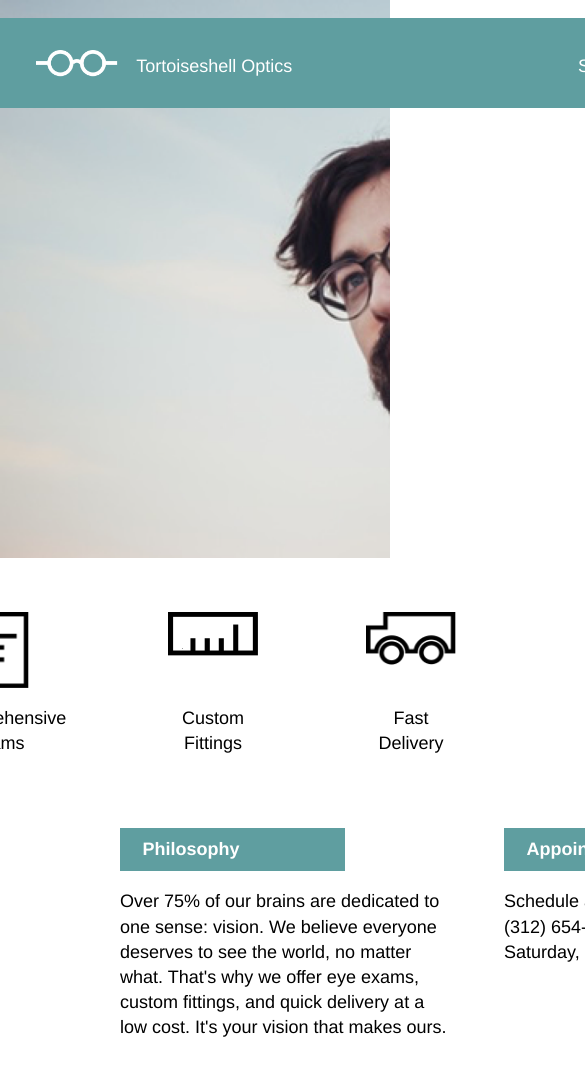
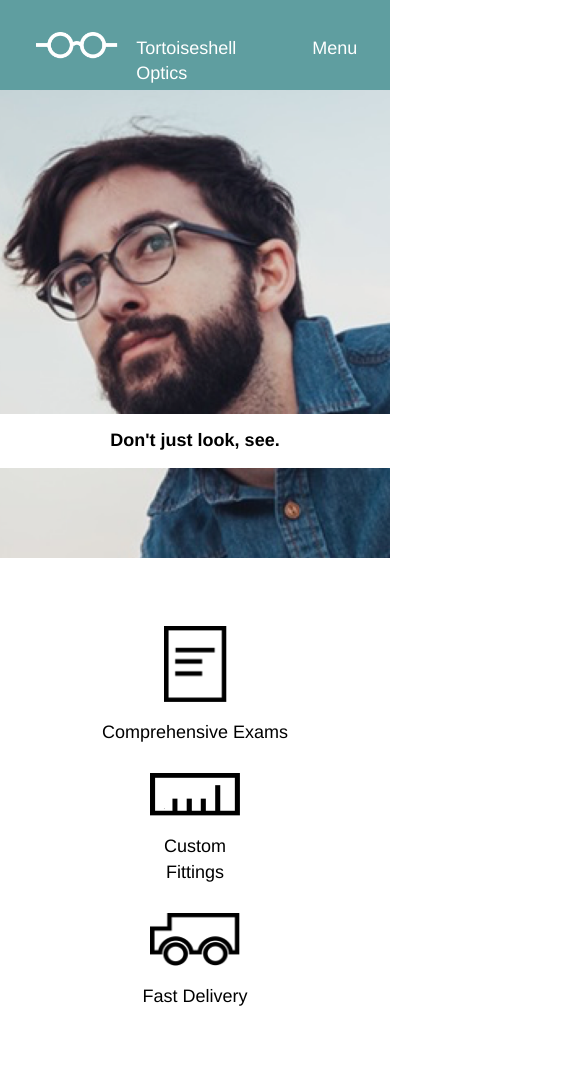
Before and after one commit to ryanmhowell/Tortoiseshell-Optics, a plain HTML site: page index.html in a window 390 px wide. Shown: the top 1074 px of the page, 585 px wide, since content can reach past the window. Drawn offline with Linux system fonts and the light colour scheme.

Commit message:
Added media queries for smaller screen size.

```diff
--- a/index.html
+++ b/index.html
@@ -16,13 +16,16 @@
     </div>
     <nav>
       <ul>
-        <li>
+        <li id="menu">
+          Menu
+        </li>
+        <li class="nav-item">
           Services
         </li>
-        <li>
+        <li class="nav-item">
           Products
         </li>
-        <li>
+        <li class="nav-item">
           Contact
         </li>
       </ul>
@@ -62,7 +65,7 @@
       <p class="info-heading">
         Philosophy
       </p>
-      <p>
+      <p class="text">
         Over 75% of our brains are dedicated to one sense: vision.
         We believe everyone deserves to see the world,
         no matter what. That's why we offer eye exams,
@@ -74,7 +77,7 @@
       <p class="info-heading">
         Appointments
       </p>
-      <p>
+      <p class="text">
         Schedule an appointment by calling us at (312) 654-0987.
         We're open Tuesday - Saturday, 9AM - 6PM.
       </p>
--- a/resources/css/style.css
+++ b/resources/css/style.css
@@ -54,6 +54,10 @@ nav ul {
 nav ul li {
   list-style: none;
   padding: 1rem 2rem;
+}
+
+#menu {
+  display: none;
 }
 
 #slogan-container {
@@ -179,3 +183,98 @@ footer {
 #copyright-text {
   padding-left: 1rem;
 }
+
+
+
+
+/*media queries*/
+
+
+
+@media only screen and (max-width: 960px) {
+  #header {
+    max-width: 100%;
+    margin: 0;
+    position: fixed;
+  }
+
+  #slogan {
+    margin-top: 10rem;
+    padding: 0.50rem 3rem;
+    font-size: 1.33rem;
+    margin-right: 2rem;
+  }
+
+  #slogan-container {
+    max-width: 100%;
+  }
+
+  #info-container {
+    max-width: 100%;
+  }
+
+}
+
+
+@media only screen and (max-width: 720px) {
+
+  #menu {
+    display: block;
+  }
+
+  .nav-item {
+    display: none;
+  }
+
+}
+
+
+@media only screen and (max-width: 540px) {
+  #info-container {
+    flex-direction: column;
+    overflow: hidden;
+  }
+
+  .info {
+    width: 100%;
+    margin: 0;
+  }
+
+  .info-heading {
+    margin: 0;
+    width: 100%;
+    text-align: center;
+  }
+
+  #philosophy {
+    margin-bottom: 4rem;
+  }
+
+  .text {
+    font-size: 0.77rem;
+    margin: 1rem 0.5rem;
+  }
+
+  #benefits-container {
+    flex-direction: column;
+    margin: 3.77rem auto;
+  }
+
+  #fittings {
+    margin: 1.54rem auto;
+  }
+
+  header {
+    background-position: 20%;
+  }
+
+  #slogan {
+    margin: 0;
+    height: 3rem;
+    width: 100%;
+    margin-top: 23rem;
+    font-size: 1rem;
+    padding:0;
+  }
+
+}
```
